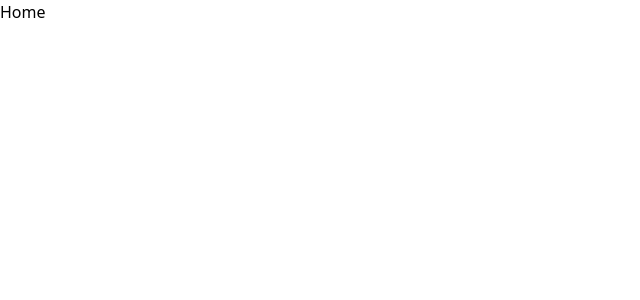
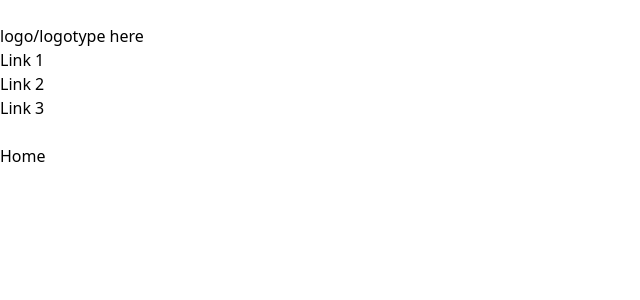
Before and after one commit to Danny-Devs/vuesque, a Vue app: page / in a window 1280 px wide. Shown: the top 300 px of the page, without its empty margins (0-640 px from the left). Built offline with nearby package versions, Linux system fonts and the light colour scheme.

Commit message:
add import

```diff
--- a/src/App.vue
+++ b/src/App.vue
@@ -1,9 +1,10 @@
 <script setup>
+import NavBar from './components/NavBar.vue'
 </script>
 
 <template>
+  <NavBar />
   <RouterView />
 </template>
 
-<style>
-</style>
+<style></style>
```
